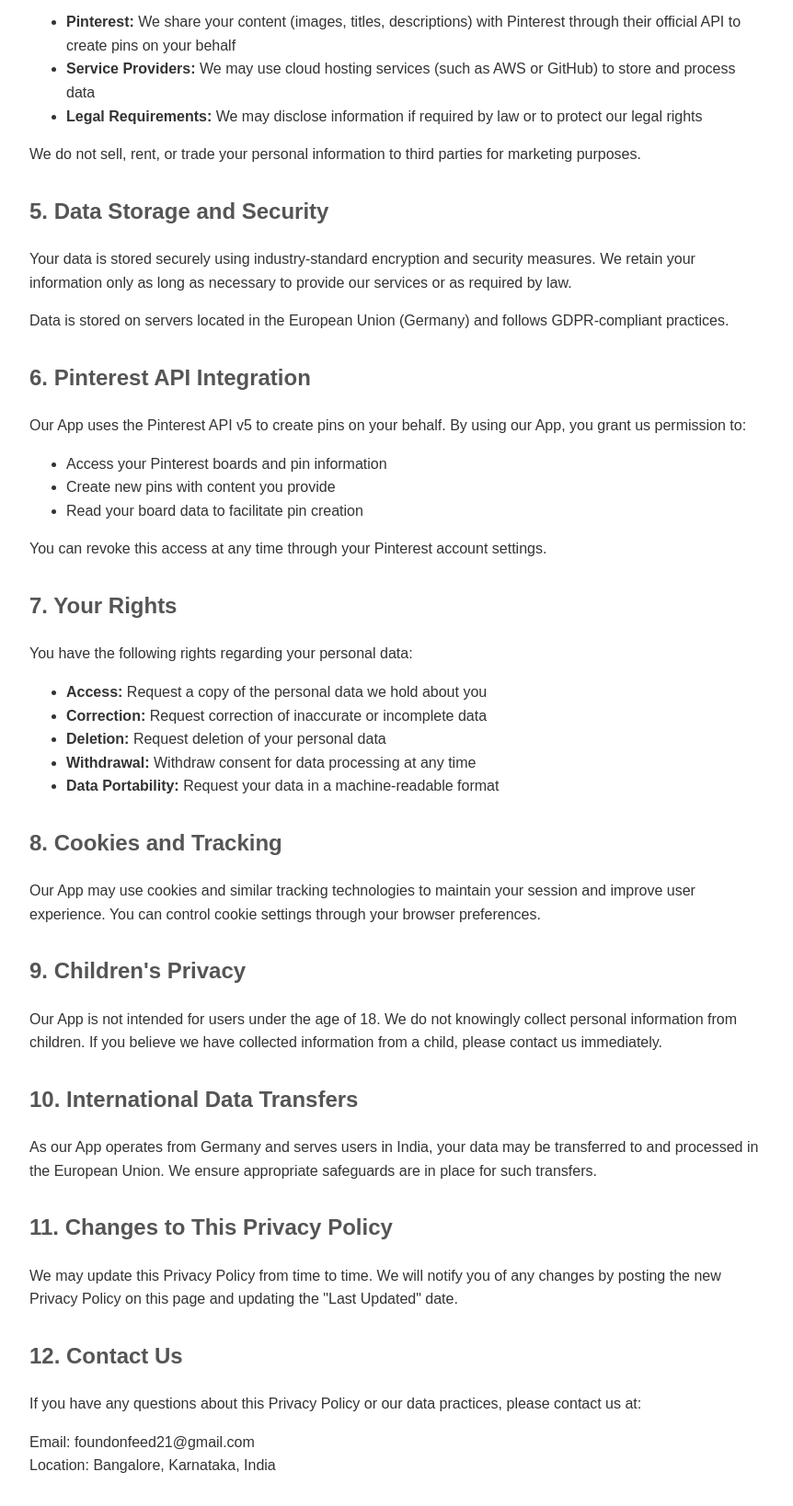
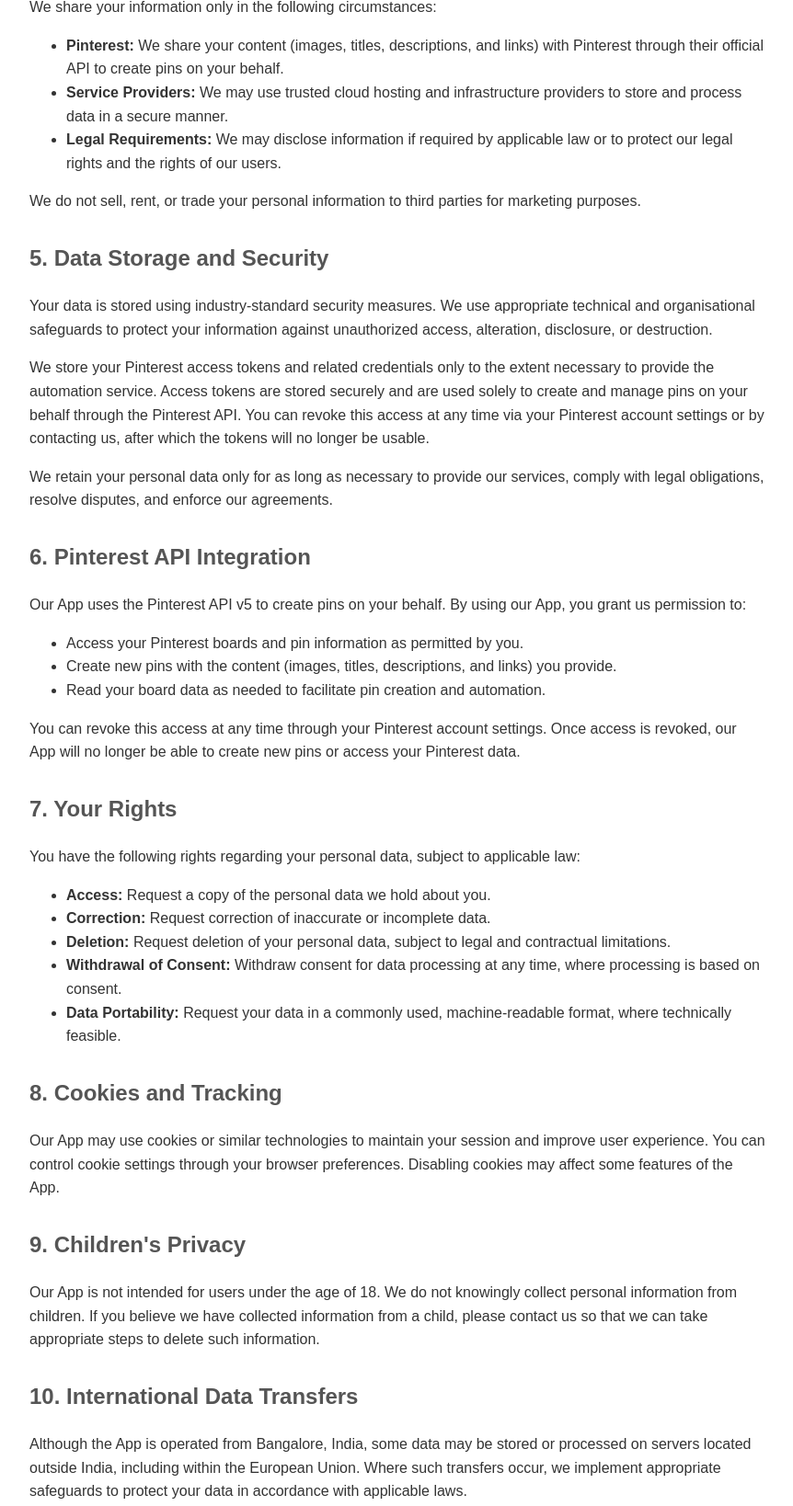
Before and after one commit to ratheesh-p/pinterest-privacy-policy, a plain HTML site: page index.html in a window 1280 px wide. Shown: the part 1044-2682 px from the top of the page at 92% size, without its empty margins (208-1070 px from the left). Drawn offline with Linux system fonts and the light colour scheme.

Commit message:
Revise privacy policy details and compliance information
Updated the privacy policy text to reflect the app's operation from Bangalore, India, and clarified compliance with Indian data protection laws and GDPR.

```diff
--- a/index.html
+++ b/index.html
@@ -33,72 +33,122 @@
   <p class="last-updated">Last Updated: February 6, 2026</p>
 
   <h2>1. Introduction</h2>
-    <p>This Privacy Policy describes how our Pinterest Automation Application ("App", "we", "our") collects, uses, and shares information when you use our service to automate pin creation on Pinterest.</p>
-
-    <p>This App is operated from Germany and primarily serves users in India. We are committed to protecting your privacy and complying with applicable data protection laws, including the Information Technology Act, 2000 and the Personal Data Protection Bill.</p>
+  <p>
+    This Privacy Policy describes how our Pinterest Automation Application
+    ("App", "we", "our") collects, uses, and shares information when you use
+    our service to automate pin creation on Pinterest.
+  </p>
+  <p>
+    This App is operated from Bangalore, Karnataka, India and primarily serves
+    users in India. We are committed to protecting your privacy and complying
+    with applicable data protection laws, including the Information Technology
+    Act, 2000, relevant Indian data protection rules, and, where applicable,
+    the General Data Protection Regulation (GDPR).
+  </p>
 
   <h2>2. Information We Collect</h2>
   <p>When you use our App, we may collect the following information:</p>
   <ul>
-        <li><strong>Pinterest Account Information:</strong> Your Pinterest user ID, board information, and pins you create through our App</li>
-        <li><strong>Content Data:</strong> Images, titles, descriptions, and links you provide for automated pin creation</li>
-        <li><strong>Usage Data:</strong> Information about how you interact with our App, including API requests and automation settings</li>
-        <li><strong>Technical Data:</strong> IP address, browser type, and device information for security and functionality purposes</li>
+    <li><strong>Pinterest Account Information:</strong> Your Pinterest user ID, board information, and pins you create through our App.</li>
+    <li><strong>Content Data:</strong> Images, titles, descriptions, and links you provide for automated pin creation.</li>
+    <li><strong>Usage Data:</strong> Information about how you interact with our App, including API requests and automation settings.</li>
+    <li><strong>Technical Data:</strong> IP address, browser type, and device information for security and functionality purposes.</li>
   </ul>
 
   <h2>3. How We Use Your Information</h2>
   <p>We use the collected information for the following purposes:</p>
   <ul>
-        <li>To provide and maintain the automation service</li>
-        <li>To create and publish pins on Pinterest on your behalf</li>
-        <li>To improve and optimize our App's functionality</li>
-        <li>To communicate with you about service updates and technical issues</li>
-        <li>To ensure security and prevent unauthorized access</li>
+    <li>To provide and maintain the automation service.</li>
+    <li>To create and publish pins on Pinterest on your behalf.</li>
+    <li>To improve and optimize our App's functionality.</li>
+    <li>To communicate with you about service updates and technical issues.</li>
+    <li>To ensure security and prevent unauthorized access.</li>
   </ul>
 
   <h2>4. Data Sharing and Third Parties</h2>
   <p>We share your information only in the following circumstances:</p>
   <ul>
-        <li><strong>Pinterest:</strong> We share your content (images, titles, descriptions) with Pinterest through their official API to create pins on your behalf</li>
-        <li><strong>Service Providers:</strong> We may use cloud hosting services (such as AWS or GitHub) to store and process data</li>
-        <li><strong>Legal Requirements:</strong> We may disclose information if required by law or to protect our legal rights</li>
+    <li><strong>Pinterest:</strong> We share your content (images, titles, descriptions, and links) with Pinterest through their official API to create pins on your behalf.</li>
+    <li><strong>Service Providers:</strong> We may use trusted cloud hosting and infrastructure providers to store and process data in a secure manner.</li>
+    <li><strong>Legal Requirements:</strong> We may disclose information if required by applicable law or to protect our legal rights and the rights of our users.</li>
   </ul>
   <p>We do not sell, rent, or trade your personal information to third parties for marketing purposes.</p>
 
   <h2>5. Data Storage and Security</h2>
-    <p>Your data is stored securely using industry-standard encryption and security measures. We retain your information only as long as necessary to provide our services or as required by law.</p>
-    <p>Data is stored on servers located in the European Union (Germany) and follows GDPR-compliant practices.</p>
+  <p>
+    Your data is stored using industry-standard security measures. We use
+    appropriate technical and organisational safeguards to protect your
+    information against unauthorized access, alteration, disclosure, or
+    destruction.
+  </p>
+  <p>
+    We store your Pinterest access tokens and related credentials only to the
+    extent necessary to provide the automation service. Access tokens are
+    stored securely and are used solely to create and manage pins on your
+    behalf through the Pinterest API. You can revoke this access at any time
+    via your Pinterest account settings or by contacting us, after which the
+    tokens will no longer be usable.
+  </p>
+  <p>
+    We retain your personal data only for as long as necessary to provide our
+    services, comply with legal obligations, resolve disputes, and enforce our
+    agreements.
+  </p>
 
   <h2>6. Pinterest API Integration</h2>
   <p>Our App uses the Pinterest API v5 to create pins on your behalf. By using our App, you grant us permission to:</p>
   <ul>
-        <li>Access your Pinterest boards and pin information</li>
-        <li>Create new pins with content you provide</li>
-        <li>Read your board data to facilitate pin creation</li>
+    <li>Access your Pinterest boards and pin information as permitted by you.</li>
+    <li>Create new pins with the content (images, titles, descriptions, and links) you provide.</li>
+    <li>Read your board data as needed to facilitate pin creation and automation.</li>
   </ul>
-    <p>You can revoke this access at any time through your Pinterest account settings.</p>
+  <p>
+    You can revoke this access at any time through your Pinterest account
+    settings. Once access is revoked, our App will no longer be able to create
+    new pins or access your Pinterest data.
+  </p>
 
   <h2>7. Your Rights</h2>
-    <p>You have the following rights regarding your personal data:</p>
+  <p>You have the following rights regarding your personal data, subject to applicable law:</p>
   <ul>
-        <li><strong>Access:</strong> Request a copy of the personal data we hold about you</li>
-        <li><strong>Correction:</strong> Request correction of inaccurate or incomplete data</li>
-        <li><strong>Deletion:</strong> Request deletion of your personal data</li>
-        <li><strong>Withdrawal:</strong> Withdraw consent for data processing at any time</li>
-        <li><strong>Data Portability:</strong> Request your data in a machine-readable format</li>
+    <li><strong>Access:</strong> Request a copy of the personal data we hold about you.</li>
+    <li><strong>Correction:</strong> Request correction of inaccurate or incomplete data.</li>
+    <li><strong>Deletion:</strong> Request deletion of your personal data, subject to legal and contractual limitations.</li>
+    <li><strong>Withdrawal of Consent:</strong> Withdraw consent for data processing at any time, where processing is based on consent.</li>
+    <li><strong>Data Portability:</strong> Request your data in a commonly used, machine-readable format, where technically feasible.</li>
   </ul>
 
   <h2>8. Cookies and Tracking</h2>
-    <p>Our App may use cookies and similar tracking technologies to maintain your session and improve user experience. You can control cookie settings through your browser preferences.</p>
+  <p>
+    Our App may use cookies or similar technologies to maintain your session
+    and improve user experience. You can control cookie settings through your
+    browser preferences. Disabling cookies may affect some features of the
+    App.
+  </p>
 
   <h2>9. Children's Privacy</h2>
-    <p>Our App is not intended for users under the age of 18. We do not knowingly collect personal information from children. If you believe we have collected information from a child, please contact us immediately.</p>
+  <p>
+    Our App is not intended for users under the age of 18. We do not knowingly
+    collect personal information from children. If you believe we have
+    collected information from a child, please contact us so that we can take
+    appropriate steps to delete such information.
+  </p>
 
   <h2>10. International Data Transfers</h2>
-    <p>As our App operates from Germany and serves users in India, your data may be transferred to and processed in the European Union. We ensure appropriate safeguards are in place for such transfers.</p>
+  <p>
+    Although the App is operated from Bangalore, India, some data may be
+    stored or processed on servers located outside India, including within the
+    European Union. Where such transfers occur, we implement appropriate
+    safeguards to protect your data in accordance with applicable laws.
+  </p>
 
   <h2>11. Changes to This Privacy Policy</h2>
-    <p>We may update this Privacy Policy from time to time. We will notify you of any changes by posting the new Privacy Policy on this page and updating the "Last Updated" date.</p>
+  <p>
+    We may update this Privacy Policy from time to time. We will notify you of
+    any material changes by posting the updated Privacy Policy on this page
+    and updating the "Last Updated" date above. We encourage you to review
+    this page periodically for any changes.
+  </p>
 
   <h2>12. Contact Us</h2>
   <p>If you have any questions about this Privacy Policy or our data practices, please contact us at:</p>
@@ -108,11 +158,11 @@
   </p>
 
   <h2>13. Compliance</h2>
-    <p>This privacy policy is compliant with:</p>
+  <p>This Privacy Policy is intended to be compliant with:</p>
   <ul>
-        <li>Information Technology Act, 2000 (India)</li>
-        <li>General Data Protection Regulation (GDPR) - EU</li>
-        <li>Pinterest Developer Terms of Service</li>
+    <li>Information Technology Act, 2000 and applicable Indian data protection rules.</li>
+    <li>General Data Protection Regulation (GDPR), where applicable.</li>
+    <li>Pinterest Developer Terms of Service and related policies.</li>
   </ul>
 </body>
 </html>
```
Lines whose indentation alone changed are shown as unchanged.
